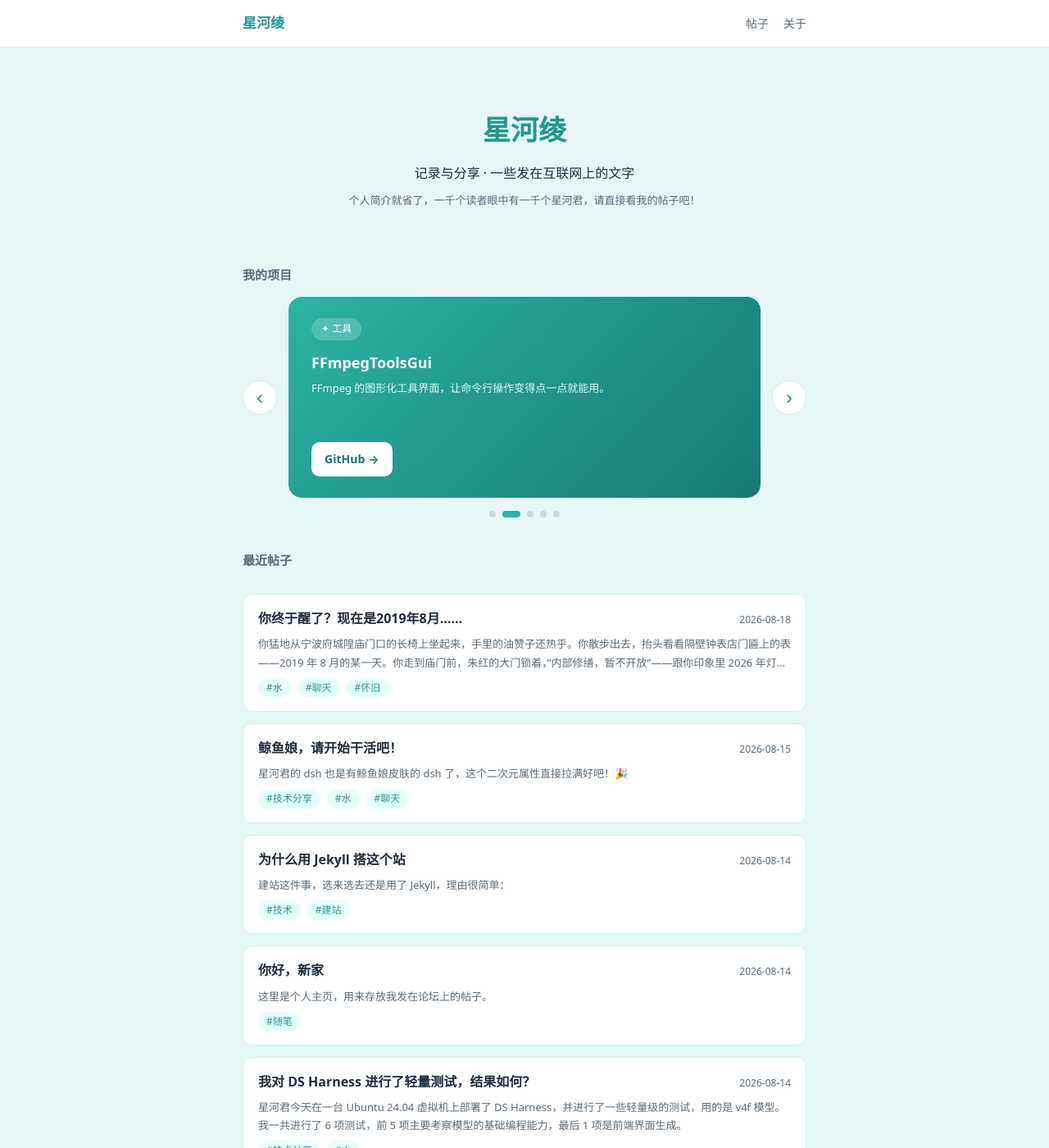
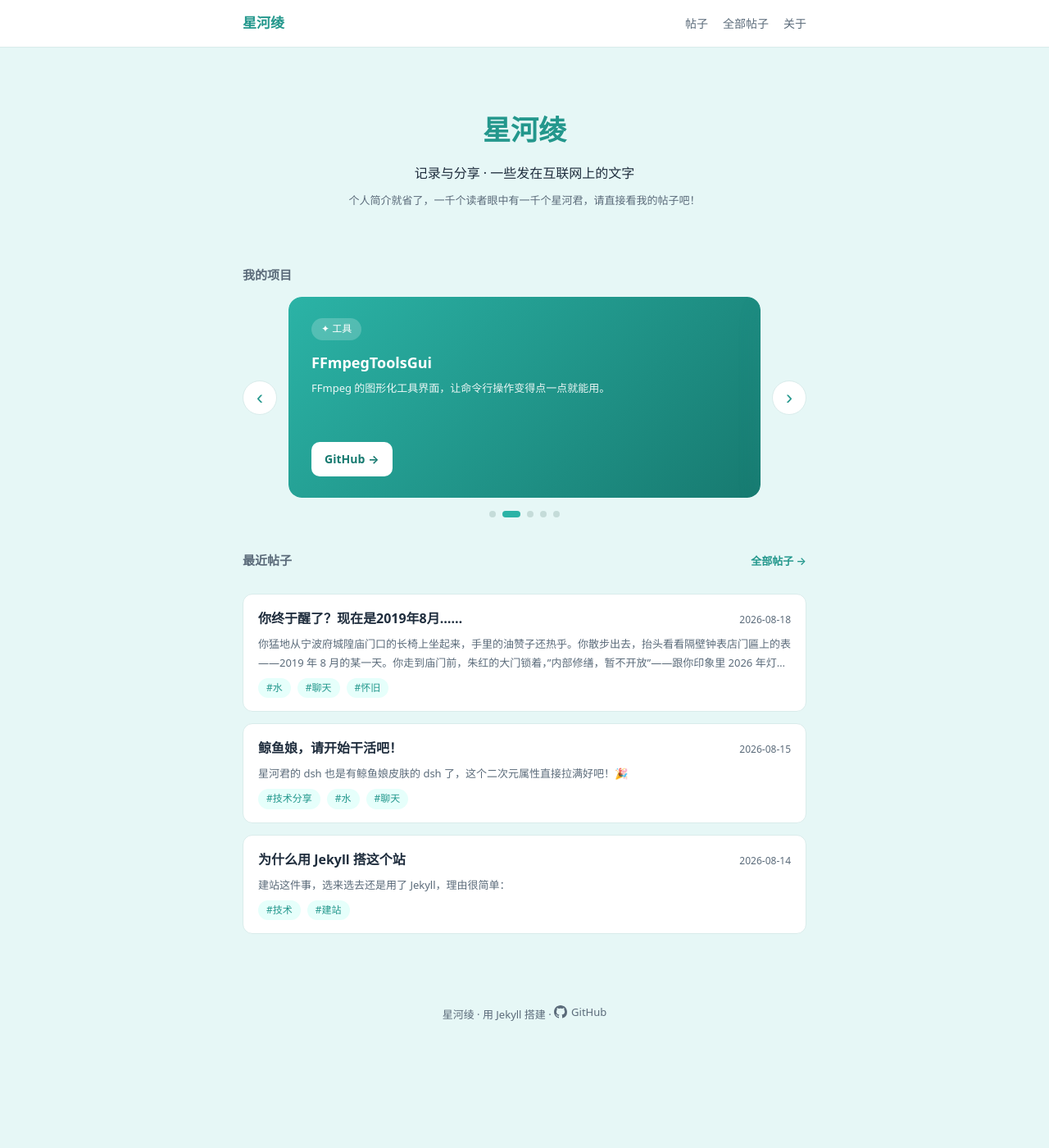
Before and after one commit to tony-he-xhxk/tony-he-xhxk.github.io, a Jekyll site: the page built from index.html, in a window 1280 px wide and 1400 px high. Shown: the whole window at 82% size. Built offline with Jekyll 4.4.1, drawn with Linux system fonts in a browser that asks for light colours; the list of posts is cut into pages by our own code; some of the changed text lies outside the part shown.

Commit message:
feat:首页只显示最近三篇+全部帖子页

```diff
--- a/_layouts/default.html
+++ b/_layouts/default.html
@@ -13,6 +13,7 @@
       <a class="brand" href="{{ '/' | relative_url }}">{{ site.title }}</a>
       <div class="nav-links">
         <a href="{{ '/' | relative_url }}">帖子</a>
+        <a href="{{ '/posts/' | relative_url }}">全部帖子</a>
         <a href="{{ '/about/' | relative_url }}">关于</a>
       </div>
     </nav>
--- a/assets/css/style.css
+++ b/assets/css/style.css
@@ -210,6 +210,58 @@
   margin-bottom: 14px;
   font-weight: 700;
 }
+.section-head {
+  display: flex;
+  align-items: baseline;
+  justify-content: space-between;
+  margin-bottom: 14px;
+}
+.section-head .section-title { margin-bottom: 0; }
+.section-more {
+  font-size: 13px;
+  color: var(--accent-dark);
+  font-weight: 600;
+}
+.section-more:hover { text-decoration: underline; }
+
+/* 搜索框（全部帖子页） */
+.search-box {
+  position: relative;
+  margin: 14px 0 18px;
+}
+.search-box input[type="search"] {
+  width: 100%;
+  padding: 10px 14px;
+  font-size: 14px;
+  font-family: inherit;
+  color: var(--text);
+  background: #fff;
+  border: 1.5px solid var(--border);
+  border-radius: 10px;
+  outline: none;
+  transition: border-color .2s ease, box-shadow .2s ease;
+  box-sizing: border-box;
+}
+.search-box input[type="search"]:focus {
+  border-color: var(--accent);
+  box-shadow: 0 0 0 3px rgba(43, 179, 166, 0.12);
+}
+.search-count {
+  position: absolute;
+  right: 12px;
+  top: 50%;
+  transform: translateY(-50%);
+  font-size: 12px;
+  color: var(--muted);
+  pointer-events: none;
+}
+.search-empty {
+  margin-top: 20px;
+  font-size: 14px;
+  color: var(--muted);
+  text-align: center;
+}
+
 .posts { display: flex; flex-direction: column; gap: 14px; }
 
 .post-card {
--- a/index.html
+++ b/index.html
@@ -74,8 +74,11 @@
 </section>
 
 <section class="posts">
-  <h2 class="section-title">最近帖子</h2>
-  {% for post in site.posts limit: 20 %}
+  <div class="section-head">
+    <h2 class="section-title">最近帖子</h2>
+    <a class="section-more" href="{{ '/posts/' | relative_url }}">全部帖子 →</a>
+  </div>
+  {% for post in site.posts limit: 3 %}
   <a class="post-card" href="{{ post.url }}">
     <div class="post-card-head">
       <h3>{{ post.title }}</h3>
```
Also changed, not shown: posts.html (added, +67 -0 lines).
